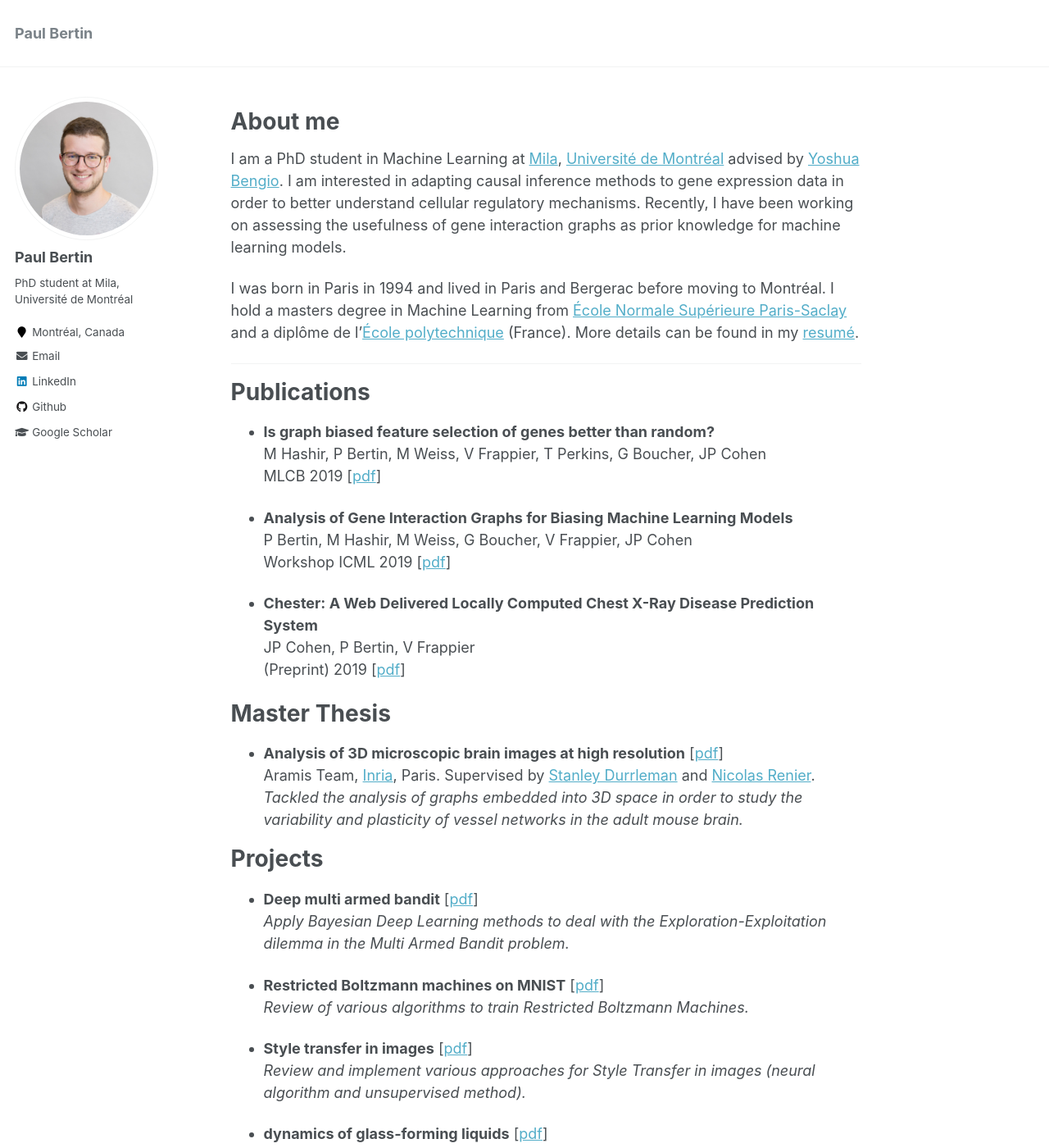
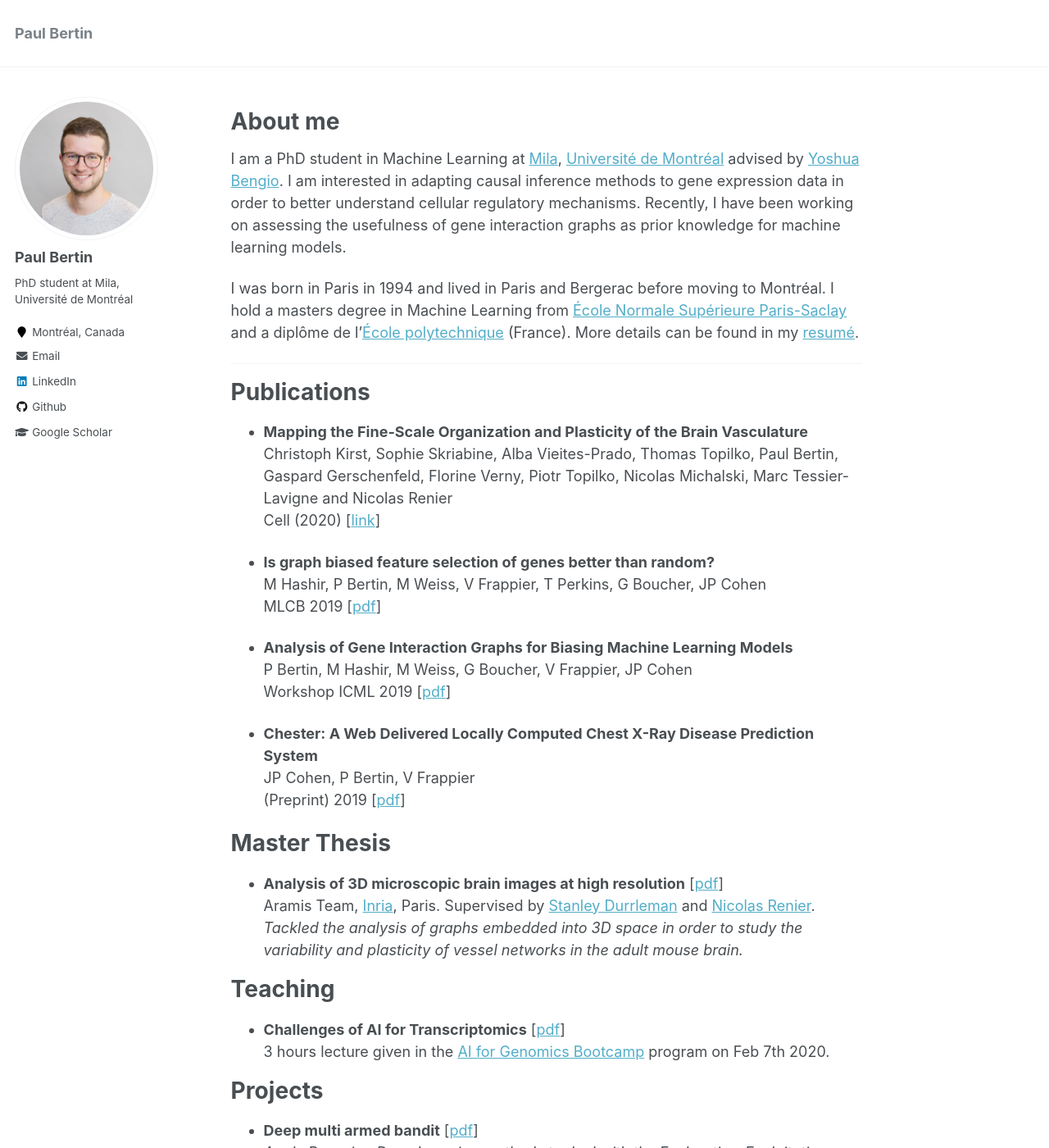
Before and after one commit to Bertinus/Bertinus.github.io, a Jekyll site: the page built from _pages/about.md, in a window 1280 px wide and 1400 px high. Shown: the whole window at 82% size. Built offline with Jekyll 4.4.1, drawn with Linux system fonts in a browser that asks for light colours.

Commit message:
Added publication in cell and lecture ai4transcriptomics

```diff
--- a/_pages/about.md
+++ b/_pages/about.md
@@ -15,6 +15,10 @@ I was born in Paris in 1994 and lived in Paris and Bergerac before moving to Mon
 
 ___
 # Publications
+
+- **Mapping the Fine-Scale Organization and Plasticity of the Brain Vasculature** \\
+Christoph Kirst, Sophie Skriabine, Alba Vieites-Prado, Thomas Topilko, Paul Bertin, Gaspard Gerschenfeld, Florine Verny, Piotr Topilko, Nicolas Michalski, Marc Tessier-Lavigne and Nicolas Renier \\
+Cell (2020) [[link](https://doi.org/10.1016/j.cell.2020.01.028)]
 
 - **Is graph biased feature selection of genes better than random?** \\
 M Hashir, P Bertin, M Weiss, V Frappier, T Perkins, G Boucher, JP Cohen \\
@@ -34,6 +38,10 @@ JP Cohen, P Bertin, V Frappier \\
 Aramis Team, [Inria](https://www.inria.fr/en/centre/paris), Paris. Supervised by [Stanley Durrleman](https://who.rocq.inria.fr/Stanley.Durrleman/) and [Nicolas Renier](https://www.renier-lab.com/nicolasrenier). \\
 *Tackled the analysis of graphs embedded into 3D space in order to study the variability and plasticity of vessel networks in the adult mouse brain.*
 
+# Teaching
+- **Challenges of AI for Transcriptomics** [[pdf](https://Bertinus.github.io/files/Challenges_of_ML4transcriptomics.pdf)] \\
+3 hours lecture given in the [AI for Genomics Bootcamp](http://www.aigenomics.d3center.ca/) program on Feb 7th 2020.
+
 # Projects
 
 - **Deep multi armed bandit** [[pdf](https://Bertinus.github.io/files/deepMAB_report.pdf)] \\
```
Also changed, not shown: 1 other file.
